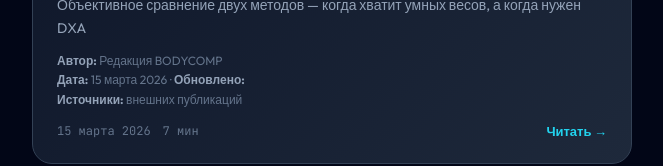
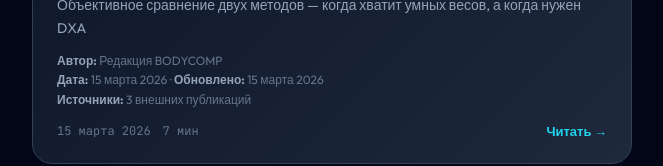
Before and after one commit to gitPHhuber/bodycomp-app, a React (Vite) app: page /news in a window 1280 px wide. Shown: the part 686-852 px from the top of the page, without its empty margins (308-971 px from the left). Built offline with nearby package versions, Linux system fonts and the light colour scheme; no server answers.

Commit message:
fix: add missing metadata fields to dxa-vs-bioimpedance article
Add updatedAt, sourcesCount, and image fields to prevent undefined
values on /news page. Also add fallbacks in NewsPage renderer for
future articles missing these fields.

https://claude.ai/code/session_01Xy55DP8GQSGtqpxFA2zJsY

```diff
--- a/src/content/articles.js
+++ b/src/content/articles.js
@@ -28,7 +28,10 @@ export const ARTICLES = [
     readTime: "7 мин",
     authorName: "Редакция BODYCOMP",
     tag: "СРАВНЕНИЕ",
+    image: "https://bodycomp.ru/og-image.png",
     tagColor: "#3b82f6",
+    updatedAt: "15 марта 2026",
+    sourcesCount: 3,
     contentType: "article",
     sources: [
       { id: 1, text: "Ackland TR et al. Current status of body composition assessment in sport. Sports Med (2012);42:227-249." },
--- a/src/pages/NewsPage/index.jsx
+++ b/src/pages/NewsPage/index.jsx
@@ -123,8 +123,8 @@ export default function NewsPage() {
 
             <div style={{ fontSize: 12, color: "#64748b", marginBottom: 14, lineHeight: 1.6 }}>
               <div><strong style={{ color: "#94a3b8" }}>Автор:</strong> {article.authorName}</div>
-              <div><strong style={{ color: "#94a3b8" }}>Дата:</strong> {article.date} · <strong style={{ color: "#94a3b8" }}>Обновлено:</strong> {article.updatedAt}</div>
-              <div><strong style={{ color: "#94a3b8" }}>Источники:</strong> {article.sourcesCount} внешних публикаций</div>
+              <div><strong style={{ color: "#94a3b8" }}>Дата:</strong> {article.date} · <strong style={{ color: "#94a3b8" }}>Обновлено:</strong> {article.updatedAt || article.date}</div>
+              <div><strong style={{ color: "#94a3b8" }}>Источники:</strong> {article.sourcesCount ?? "—"} внешних публикаций</div>
             </div>
 
             <div style={{ display: "flex", justifyContent: "space-between", alignItems: "center" }}>
```
